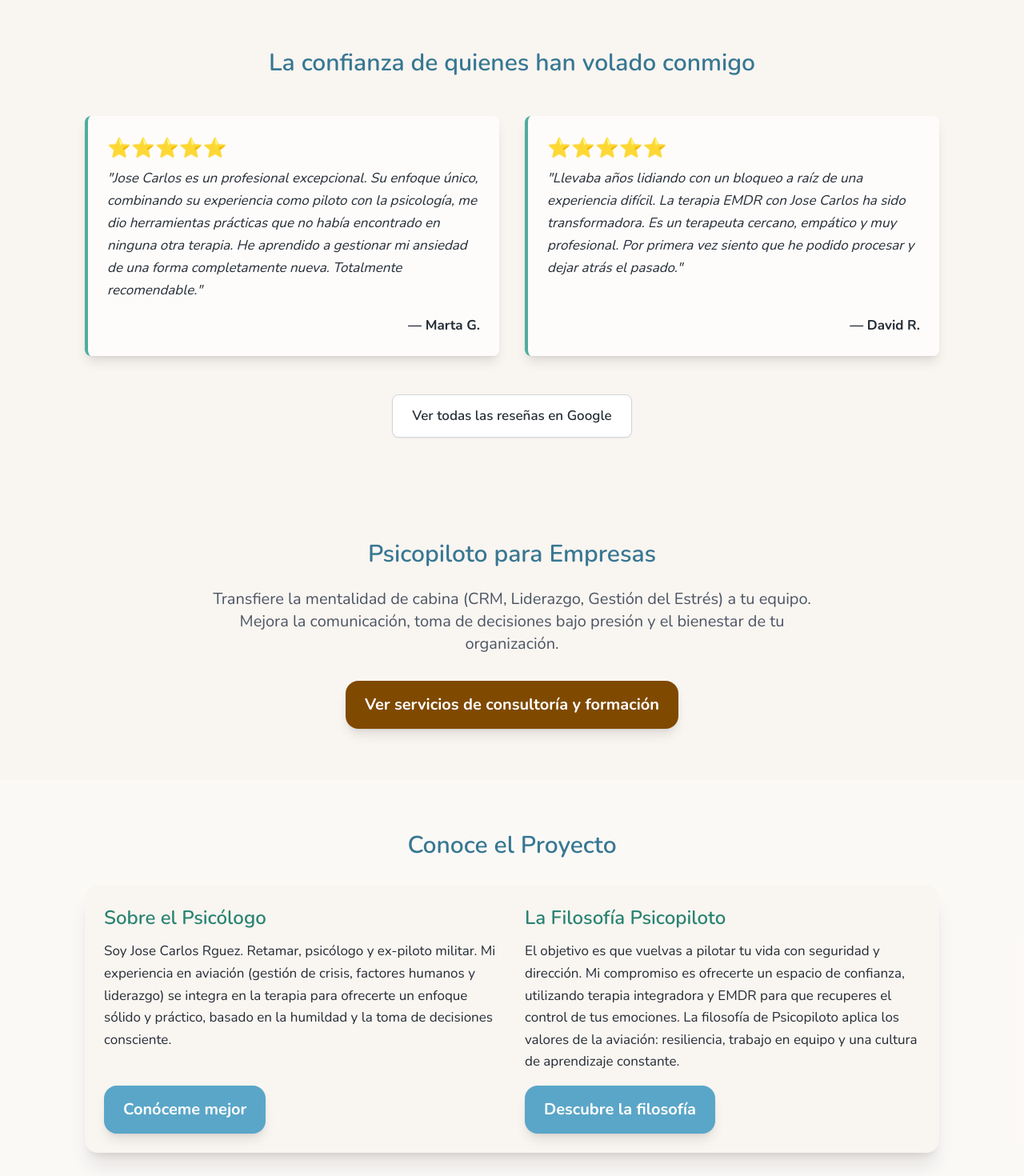
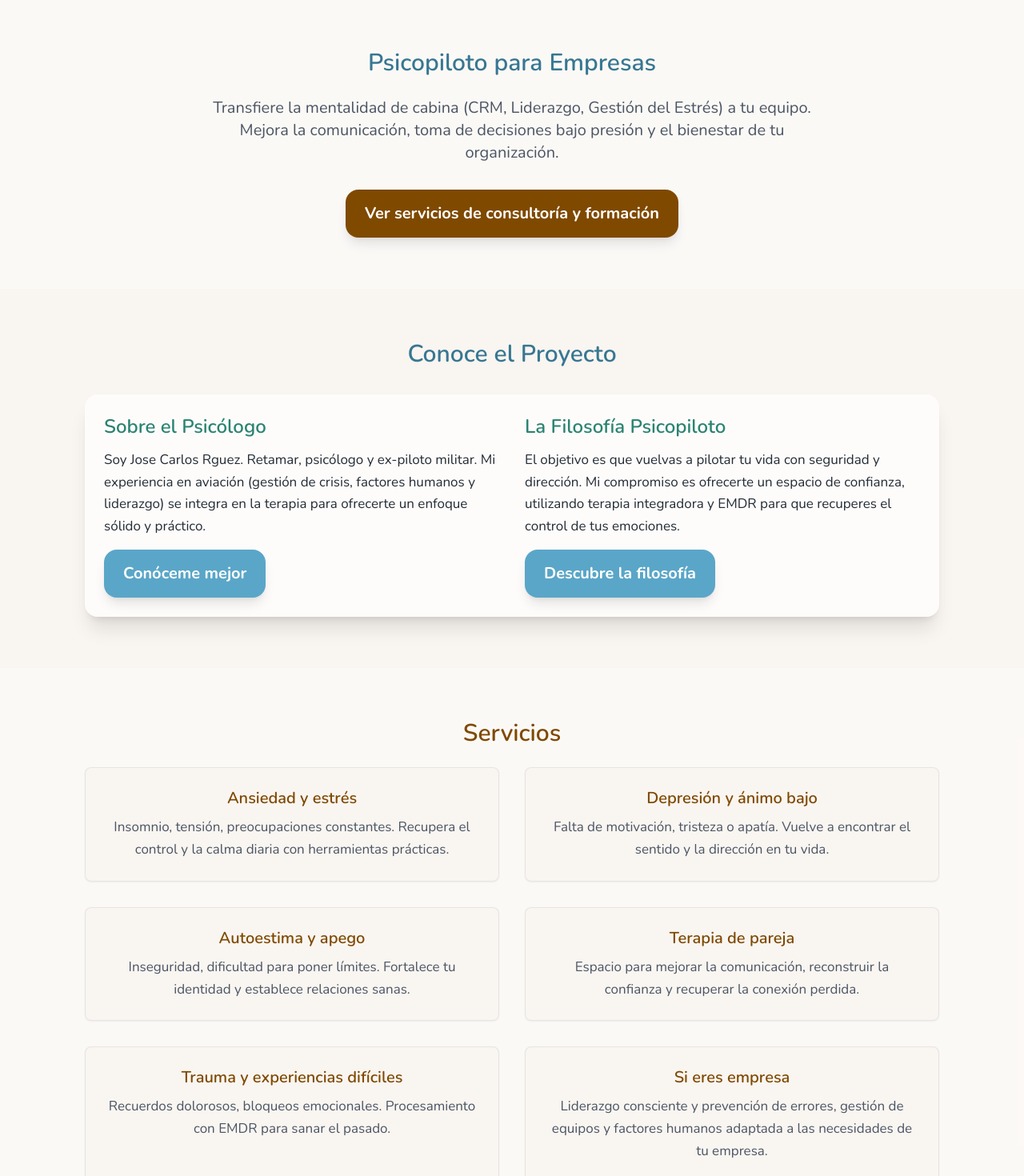
Before and after one commit to psicopiloto/psicopilotopage1, a Next.js app: page / in a window 1280 px wide. Shown: the part 2380-3850 px from the top of the page at 80% size. Built offline with nearby package versions, Linux system fonts and the light colour scheme.

Commit message:
Update index.js

```diff
--- a/pages/index.js
+++ b/pages/index.js
@@ -8,19 +8,24 @@ import AnimatedCTA from "../components/AnimatedCTA";
 import BackgroundLogo from "../components/BackgroundLogo";
 import Image from "next/image";
 
-// ======================================================
-// 1. DATOS DE LOS TESTIMONIOS
-// ======================================================
+// ========================================================================
+// === GUÍA PARA AÑADIR TESTIMONIOS ===
+//
+// --> PASO 1: EDITA ESTE BLOQUE CON TUS RESEÑAS REALES
+//
+// Simplemente reemplaza el texto dentro de las comillas ("...") con el texto
+// de las reseñas que recibas en Google. Puedes cambiar el nombre y las estrellas.
+// ========================================================================
 const testimonialsData = [
   {
     stars: 5,
-    text: "Jose Carlos es un profesional excepcional. Su enfoque único, combinando su experiencia como piloto con la psicología, me dio herramientas prácticas que no había encontrado en ninguna otra terapia. He aprendido a gestionar mi ansiedad de una forma completamente nueva. Totalmente recomendable.",
-    author: "Marta G.",
+    text: "Aquí va el texto de tu primera reseña real. Bórra este texto de ejemplo y pega el de tu cliente.",
+    author: "Nombre del Cliente 1",
   },
   {
     stars: 5,
-    text: "Llevaba años lidiando con un bloqueo a raíz de una experiencia difícil. La terapia EMDR con Jose Carlos ha sido transformadora. Es un terapeuta cercano, empático y muy profesional. Por primera vez siento que he podido procesar y dejar atrás el pasado.",
-    author: "David R.",
+    text: "Aquí va el texto de tu segunda reseña. Si tienes más, puedes copiar y pegar este bloque entero a continuación.",
+    author: "Nombre del Cliente 2",
   },
 ];
 
@@ -39,7 +44,6 @@ export default function Home() {
             content:
               "psicólogo Granada, psicólogo online, terapia ansiedad, depresión, autoestima, trauma, EMDR, terapia de pareja, psicología integradora, josé carlos rodríguez",
           },
-          // ✨ CAMBIO: Nombre de autor actualizado
           { name: "author", content: "Jose Carlos Rguez. Retamar" },
         ]}
         openGraph={{
@@ -53,7 +57,6 @@ export default function Home() {
       <Nav />
 
       <main className="flex-grow pt-16 relative z-10">
-        {/* HERO/HEADER */}
         <PageHeader
           title="Psicólogo online y presencial en Granada | Acompaño tu viaje hacia el bienestar"
           subtitle="Un espacio seguro, cercano y profesional para que recuperes control, calma y sentido en tu vida. Aquí encontrarás escucha, empatía y herramientas prácticas para afrontar tus retos con confianza."
@@ -65,7 +68,6 @@ export default function Home() {
           }}
         />
 
-        {/* SECCIÓN 1: ÉNFASIS EN EL PROBLEMA Y LA SOLUCIÓN */}
         <section className="py-16 bg-white/40">
           <div className="container mx-auto px-4 max-w-5xl text-center">
             <h2 className="text-3xl font-semibold mb-6 text-psicopiloto-blue-600">
@@ -75,101 +77,50 @@ export default function Home() {
               La ansiedad no tiene por qué pilotar tu vida. Te ofrezco un espacio
               seguro para transformar tus preocupaciones y recuperar tu bienestar.
             </p>
-
             <div className="grid md:grid-cols-3 gap-8 text-left">
               <div className="p-6 bg-psicopiloto-sand-50 rounded-lg shadow-md hover:shadow-xl transition">
-                <h3 className="text-xl font-bold mb-2 text-psicopiloto-green-500">
-                  Ansiedad y Estrés
-                </h3>
-                <p className="text-psicopiloto-gray-700">
-                  Preocupación constante, tensión muscular, insomnio y la sensación
-                  de que algo malo va a pasar. Juntos podemos desactivar el
-                  "modo alerta".
-                </p>
+                <h3 className="text-xl font-bold mb-2 text-psicopiloto-green-500">Ansiedad y Estrés</h3>
+                <p className="text-psicopiloto-gray-700">Preocupación constante, tensión muscular, insomnio y la sensación de que algo malo va a pasar. Juntos podemos desactivar el "modo alerta".</p>
                 <a href="/ansiedad" className="text-sm text-psicopiloto-blue-600 hover:underline mt-2 inline-block">Saber más sobre ansiedad →</a>
               </div>
               <div className="p-6 bg-psicopiloto-sand-50 rounded-lg shadow-md hover:shadow-xl transition">
-                <h3 className="text-xl font-bold mb-2 text-psicopiloto-green-500">
-                  Trauma y EMDR
-                </h3>
-                <p className="text-psicopiloto-gray-700">
-                  Recuerdos intrusivos, reacciones exageradas y el peso de
-                  experiencias pasadas. Con la terapia EMDR y un enfoque
-                  integrador, es posible sanar.
-                </p>
+                <h3 className="text-xl font-bold mb-2 text-psicopiloto-green-500">Trauma y EMDR</h3>
+                <p className="text-psicopiloto-gray-700">Recuerdos intrusivos, reacciones exageradas y el peso de experiencias pasadas. Con la terapia EMDR y un enfoque integrador, es posible sanar.</p>
                 <a href="/servicios" className="text-sm text-psicopiloto-blue-600 hover:underline mt-2 inline-block">Descubre el EMDR →</a>
               </div>
               <div className="p-6 bg-psicopiloto-sand-50 rounded-lg shadow-md hover:shadow-xl transition">
-                <h3 className="text-xl font-bold mb-2 text-psicopiloto-green-500">
-                  Autoestima y Liderazgo
-                </h3>
-                <p className="text-psicopiloto-gray-700">
-                  Dificultad para poner límites, inseguridad, o un síndrome del
-                  impostor. Gana autoconfianza para pilotar tu vida con decisión.
-                </p>
+                <h3 className="text-xl font-bold mb-2 text-psicopiloto-green-500">Autoestima y Liderazgo</h3>
+                <p className="text-psicopiloto-gray-700">Dificultad para poner límites, inseguridad, o un síndrome del impostor. Gana autoconfianza para pilotar tu vida con decisión.</p>
                 <a href="/sobre-mi" className="text-sm text-psicopiloto-blue-600 hover:underline mt-2 inline-block">Mi filosofía →</a>
               </div>
             </div>
           </div>
         </section>
 
-        {/* SECCIÓN 2: TÍTULO Y ENFOQUE */}
         <section className="py-16 bg-psicopiloto-sand-50">
           <div className="container mx-auto px-4 max-w-5xl">
             <div className="grid md:grid-cols-2 gap-10 items-center">
               <div>
-                <h2 className="text-3xl font-semibold mb-4 text-psicopiloto-green-600">
-                  Un enfoque que te devuelve el control
-                </h2>
-                <p className="text-psicopiloto-gray-700 leading-relaxed mb-4">
-                  Como psicólogo y ex-piloto, sé lo que significa{" "}
-                  <strong>gestionar la presión, tomar decisiones difíciles</strong>{" "}
-                  y actuar con seguridad. Aplico esta filosofía a tu proceso
-                  terapéutico.
-                </p>
-                <p className="text-psicopiloto-gray-700 leading-relaxed mb-6">
-                  Mi terapia es <strong>integradora</strong>, adaptando las mejores herramientas
-                  (Terapia EMDR, cognitivo-conductual, humanista) a tus necesidades
-                  únicas, para que puedas <strong>recuperar la calma y la claridad</strong>.
-                </p>
-                <AnimatedCTA
-                  href="/servicios"
-                  text="Descubre mis servicios"
-                  color="blue"
-                />
+                <h2 className="text-3xl font-semibold mb-4 text-psicopiloto-green-600">Un enfoque que te devuelve el control</h2>
+                <p className="text-psicopiloto-gray-700 leading-relaxed mb-4">Como psicólogo y ex-piloto, sé lo que significa <strong>gestionar la presión, tomar decisiones difíciles</strong> y actuar con seguridad. Aplico esta filosofía a tu proceso terapéutico.</p>
+                <p className="text-psicopiloto-gray-700 leading-relaxed mb-6">Mi terapia es <strong>integradora</strong>, adaptando las mejores herramientas (Terapia EMDR, cognitivo-conductual, humanista) a tus necesidades únicas, para que puedas <strong>recuperar la calma y la claridad</strong>.</p>
+                <AnimatedCTA href="/servicios" text="Descubre mis servicios" color="blue" />
               </div>
-
               <div className="hidden md:block">
-                <Image
-                  src="/filosofia.webp"
-                  alt="Psicopiloto, uniendo psicología y aviación para un enfoque integrador"
-                  width={600}
-                  height={400}
-                  className="rounded-lg shadow-xl"
-                />
+                <Image src="/filosofia.webp" alt="Psicopiloto, uniendo psicología y aviación para un enfoque integrador" width={600} height={400} className="rounded-lg shadow-xl" />
               </div>
             </div>
           </div>
         </section>
 
-        {/* SECCIÓN 3: TERAPIA ONLINE / PRESENCIAL */}
         <section className="py-16 bg-white/40">
           <div className="container mx-auto px-4 max-w-5xl text-center">
-            <h2 className="text-3xl font-semibold mb-6 text-psicopiloto-blue-600">
-              Terapia online: Comodidad y máxima eficacia
-            </h2>
-            <p className="text-xl text-psicopiloto-gray-500 mb-10 max-w-3xl mx-auto">
-              Mi enfoque es la terapia online, dándote la flexibilidad de hacer terapia desde la comodidad de tu casa en Granada, o desde donde tú elijas...
-            </p>
-
+            <h2 className="text-3xl font-semibold mb-6 text-psicopiloto-blue-600">Terapia online: Comodidad y máxima eficacia</h2>
+            <p className="text-xl text-psicopiloto-gray-500 mb-10 max-w-3xl mx-auto">Mi enfoque es la terapia online, dándote la flexibilidad de hacer terapia desde la comodidad de tu casa en Granada, o desde donde tú elijas...</p>
             <div className="grid md:grid-cols-1 gap-8 text-left max-w-xl mx-auto">
               <div className="p-8 border-t-4 border-psicopiloto-green-500 bg-white/80 rounded-lg shadow-xl">
-                <h3 className="text-2xl font-bold mb-3 text-psicopiloto-gray-700">
-                  Terapia Online (Mi enfoque principal)
-                </h3>
-                <p className="mb-4 text-psicopiloto-gray-500">
-                  Ideal para ahorrar tiempo y costes. Mi experiencia garantiza la misma calidad y cercanía que la sesión presencial.
-                </p>
+                <h3 className="text-2xl font-bold mb-3 text-psicopiloto-gray-700">Terapia Online (Mi enfoque principal)</h3>
+                <p className="mb-4 text-psicopiloto-gray-500">Ideal para ahorrar tiempo y costes. Mi experiencia garantiza la misma calidad y cercanía que la sesión presencial.</p>
                 <ul className="list-disc list-inside space-y-2 text-psicopiloto-gray-500">
                   <li>Acceso desde cualquier parte del mundo.</li>
                   <li><strong>Ahorro total de tiempo y costes de desplazamiento.</strong></li>
@@ -179,131 +130,80 @@ export default function Home() {
                 </ul>
               </div>
             </div>
-
             <div className="mt-10">
-                <AnimatedCTA
-                    href="/contacto"
-                    text="Empieza tu terapia online hoy"
-                    color="blue"
-                />
+              <AnimatedCTA href="/contacto" text="Empieza tu terapia online hoy" color="blue" />
             </div>
           </div>
         </section>
 
         {/*
         // ===================================================================
-        // ✨ NUEVA SECCIÓN DE TESTIMONIOS (OCULTA POR DEFECTO) ✨
+        // === INSTRUCCIONES PARA ACTIVAR LA SECCIÓN DE TESTIMONIOS ===
+        //
+        // --> PASO 2: BORRA LA LÍNEA DE ABAJO (la que contiene ' {/* ')
         // ===================================================================
         */}
-
-
+        {/*
         <section className="py-16 bg-psicopiloto-sand-50">
           <div className="container mx-auto max-w-5xl text-center">
-            <h2 className="text-3xl font-semibold mb-12 text-psicopiloto-blue-600">
-              La confianza de quienes han volado conmigo
-            </h2>
-
+            <h2 className="text-3xl font-semibold mb-12 text-psicopiloto-blue-600">La confianza de quienes han volado conmigo</h2>
             <div className="grid md:grid-cols-2 gap-8 text-left">
               {testimonialsData.map((testimonial, index) => (
                 <div key={index} className="flex flex-col bg-white/70 p-6 rounded-lg shadow-lg border-l-4 border-psicopiloto-green-500">
-                  <p className="text-2xl text-yellow-500 mb-2">
-                    {'⭐️'.repeat(testimonial.stars)}
-                  </p>
-                  <blockquote className="italic text-psicopiloto-gray-700 mb-4 flex-grow">
-                    "{testimonial.text}"
-                  </blockquote>
+                  <p className="text-2xl text-yellow-500 mb-2">{'⭐️'.repeat(testimonial.stars)}</p>
+                  <blockquote className="italic text-psicopiloto-gray-700 mb-4 flex-grow">"{testimonial.text}"</blockquote>
                   <p className="font-bold text-right text-psicopiloto-gray-700">— {testimonial.author}</p>
                 </div>
               ))}
             </div>
+            <div className="mt-12">
+              <a href={googleReviewsLink} target="_blank" rel="noopener noreferrer" className="inline-block px-6 py-3 bg-white border border-gray-300 text-psicopiloto-gray-700 rounded-lg font-semibold shadow-sm transition hover:bg-gray-50 hover:shadow-md">Ver todas las reseñas en Google</a>
+            </div>
+          </div>
+        </section>
+        */}
+        {/*
+        // ===================================================================
+        // --> PASO 3: BORRA LA LÍNEA DE ARRIBA (la que contiene ' * / } ')
+        // ===================================================================
+        */}
 
-            <div className="mt-12">
-              <a
-                href={googleReviewsLink}
-                target="_blank"
-                rel="noopener noreferrer"
-                className="inline-block px-6 py-3 bg-white border border-gray-300 text-psicopiloto-gray-700 rounded-lg font-semibold shadow-sm transition hover:bg-gray-50 hover:shadow-md"
-              >
-                Ver todas las reseñas en Google
-              </a>
+        {/* ✨ CAMBIO: Fondo cambiado a 'bg-white/40' para diferenciarla de la sección de testimonios */}
+        <section className="py-16 bg-white/40">
+          <div className="container mx-auto px-4 max-w-5xl text-center">
+            <h2 className="text-3xl font-semibold mb-6 text-psicopiloto-blue-600">Psicopiloto para Empresas</h2>
+            <p className="text-xl text-psicopiloto-gray-500 mb-8 max-w-3xl mx-auto">Transfiere la mentalidad de cabina (CRM, Liderazgo, Gestión del Estrés) a tu equipo. Mejora la comunicación, toma de decisiones bajo presión y el bienestar de tu organización.</p>
+            <div className="md:w-2/3 mx-auto">
+              <AnimatedCTA href="/servicios" text="Ver servicios de consultoría y formación" color="honey" />
             </div>
           </div>
         </section>
 
-
-        {/* SECCIÓN 4: SERVICIOS PARA EMPRESAS */}
         <section className="py-16 bg-psicopiloto-sand-50">
-          <div className="container mx-auto px-4 max-w-5xl text-center">
-            <h2 className="text-3xl font-semibold mb-6 text-psicopiloto-blue-600">
-              Psicopiloto para Empresas
-            </h2>
-            <p className="text-xl text-psicopiloto-gray-500 mb-8 max-w-3xl mx-auto">
-              Transfiere la mentalidad de cabina (CRM, Liderazgo, Gestión del Estrés) a tu equipo. Mejora la comunicación, toma de decisiones bajo presión y el bienestar de tu organización.
-            </p>
-            <div className="md:w-2/3 mx-auto">
-              <AnimatedCTA
-                href="/servicios"
-                text="Ver servicios de consultoría y formación"
-                color="honey"
-              />
-            </div>
-          </div>
-        </section>
-
-        {/* SECCIÓN COMPACTA: SOBRE EL PROYECTO */}
-        <section className="py-16 bg-white/40">
           <div className="container mx-auto max-w-5xl">
-            <h2 className="text-3xl font-semibold mb-8 text-center text-psicopiloto-blue-600">
-                Conoce el Proyecto
-            </h2>
-            <div className="grid grid-cols-1 md:grid-cols-2 gap-8 p-6 bg-psicopiloto-sand-50 rounded-2xl shadow-xl">
+            <h2 className="text-3xl font-semibold mb-8 text-center text-psicopiloto-blue-600">Conoce el Proyecto</h2>
+            <div className="grid grid-cols-1 md:grid-cols-2 gap-8 p-6 bg-white/70 rounded-2xl shadow-xl">
               <div className="flex flex-col h-full">
-                <h3 className="text-2xl font-semibold mb-3 text-psicopiloto-green-600">
-                  Sobre el Psicólogo
-                </h3>
-                {/* ✨ CAMBIO: Nombre de autor actualizado */}
-                <p className="leading-relaxed mb-4 text-psicopiloto-gray-700">
-                  Soy Jose Carlos Rguez. Retamar, psicólogo y ex-piloto militar. Mi experiencia en aviación
-                  (gestión de crisis, factores humanos y liderazgo) se integra en
-                  la terapia para ofrecerte un enfoque sólido y práctico, basado en la humildad y la toma de decisiones consciente.
-                </p>
+                <h3 className="text-2xl font-semibold mb-3 text-psicopiloto-green-600">Sobre el Psicólogo</h3>
+                <p className="leading-relaxed mb-4 text-psicopiloto-gray-700">Soy Jose Carlos Rguez. Retamar, psicólogo y ex-piloto militar. Mi experiencia en aviación (gestión de crisis, factores humanos y liderazgo) se integra en la terapia para ofrecerte un enfoque sólido y práctico.</p>
                 <div className="mt-auto">
-                  <AnimatedCTA
-                    href="/sobre-mi"
-                    text="Conóceme mejor"
-                    color="blue"
-                  />
+                  <AnimatedCTA href="/sobre-mi" text="Conóceme mejor" color="blue" />
                 </div>
               </div>
-
               <div className="flex flex-col h-full">
-                <h3 className="text-2xl font-semibold mb-3 text-psicopiloto-green-600">
-                  La Filosofía Psicopiloto
-                </h3>
-                <p className="leading-relaxed mb-4 text-psicopiloto-gray-700">
-                  El objetivo es que vuelvas a pilotar tu vida con seguridad y dirección. Mi
-                  compromiso es ofrecerte un espacio de confianza, utilizando
-                  terapia integradora y EMDR para que recuperes el control de tus emociones.
-                  La filosofía de Psicopiloto aplica los valores de la aviación: resiliencia, trabajo en equipo y una cultura de aprendizaje constante.
-                </p>
+                <h3 className="text-2xl font-semibold mb-3 text-psicopiloto-green-600">La Filosofía Psicopiloto</h3>
+                <p className="leading-relaxed mb-4 text-psicopiloto-gray-700">El objetivo es que vuelvas a pilotar tu vida con seguridad y dirección. Mi compromiso es ofrecerte un espacio de confianza, utilizando terapia integradora y EMDR para que recuperes el control de tus emociones.</p>
                 <div className="mt-auto">
-                  <AnimatedCTA
-                    href="/que-es-psicopiloto"
-                    text="Descubre la filosofía"
-                    color="blue"
-                  />
+                  <AnimatedCTA href="/que-es-psicopiloto" text="Descubre la filosofía" color="blue" />
                 </div>
               </div>
             </div>
           </div>
         </section>
 
-        {/* SERVICIOS (Resumen) */}
-        <section className="py-16 bg-psicopiloto-sand-50">
+        <section className="py-16 bg-white/40">
           <div className="container mx-auto max-w-5xl text-center">
-            <h2 className="text-3xl font-semibold mb-6 text-psicopiloto-honey-500">
-              Servicios
-            </h2>
+            <h2 className="text-3xl font-semibold mb-6 text-psicopiloto-honey-500">Servicios</h2>
             <div className="grid md:grid-cols-2 gap-8">
               {[
                 { title: "Ansiedad y estrés", desc: "Insomnio, tensión, preocupaciones constantes. Recupera el control y la calma diaria con herramientas prácticas." },
@@ -313,7 +213,7 @@ export default function Home() {
                 { title: "Trauma y experiencias difíciles", desc: "Recuerdos dolorosos, bloqueos emocionales. Procesamiento con EMDR para sanar el pasado." },
                 { title: "Si eres empresa", desc: "Liderazgo consciente y prevención de errores, gestión de equipos y factores humanos adaptada a las necesidades de tu empresa." },
               ].map((s, i) => (
-                <div key={i} className="p-6 bg-white/40 rounded-lg shadow-sm border border-psicopiloto-gray-500/10">
+                <div key={i} className="p-6 bg-psicopiloto-sand-50 rounded-lg shadow-sm border border-psicopiloto-gray-500/10">
                   <h3 className="font-semibold text-xl mb-2 text-psicopiloto-honey-500">{s.title}</h3>
                   <p className="text-psicopiloto-gray-500">{s.desc}</p>
                 </div>
@@ -325,8 +225,7 @@ export default function Home() {
           </div>
         </section>
 
-        {/* CTA FINAL */}
-        <section className="py-16 bg-white/40 relative overflow-visible">
+        <section className="py-16 bg-psicopiloto-sand-50 relative overflow-visible">
           <div className="container mx-auto max-w-5xl relative">
             <Image
               src="/telefono.webp"
@@ -335,20 +234,11 @@ export default function Home() {
               height={400}
               className={`w-[200px] h-auto mx-auto mb-6 md:absolute md:top-1/2 md:-translate-y-1/2 md:-left-10 md:w-[350px] lg:w-[400px] lg:-left-20 z-30 drop-shadow-xl`}
             />
-
-            <div className="grid grid-cols-1 md:grid-cols-3 gap-8 items-center p-8 bg-psicopiloto-sand-50 rounded-2xl shadow-xl relative z-20">
+            <div className="grid grid-cols-1 md:grid-cols-3 gap-8 items-center p-8 bg-white rounded-2xl shadow-xl relative z-20">
               <div className="col-span-1 md:col-start-2 md:col-span-2 text-center md:text-left">
-                <h2 className="text-3xl font-semibold mb-6 text-psicopiloto-green-500">
-                  Da el primer paso
-                </h2>
-                <p className="leading-relaxed mb-6 text-psicopiloto-gray-500">
-                  Has dado el paso más difícil: llegar hasta aquí. Tras una llamada o un mensaje encontrarás un espacio seguro y cercano para empezar a sanar tus preocupaciones.
-                </p>
-                <AnimatedCTA
-                  href="/contacto"
-                  text="Reserva tu primera consulta"
-                  color="green"
-                />
+                <h2 className="text-3xl font-semibold mb-6 text-psicopiloto-green-500">Da el primer paso</h2>
+                <p className="leading-relaxed mb-6 text-psicopiloto-gray-500">Has dado el paso más difícil: llegar hasta aquí. Tras una llamada o un mensaje encontrarás un espacio seguro y cercano para empezar a sanar tus preocupaciones.</p>
+                <AnimatedCTA href="/contacto" text="Reserva tu primera consulta" color="green" />
               </div>
             </div>
           </div>
```
